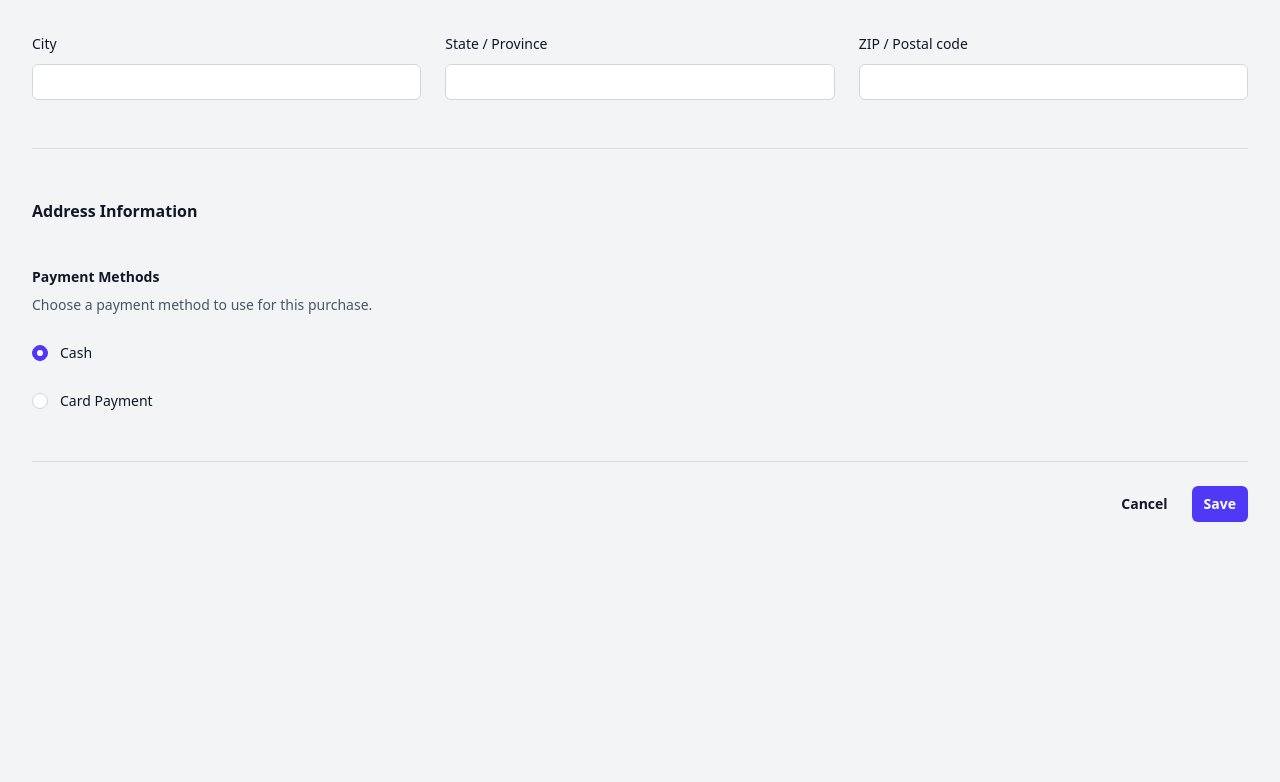
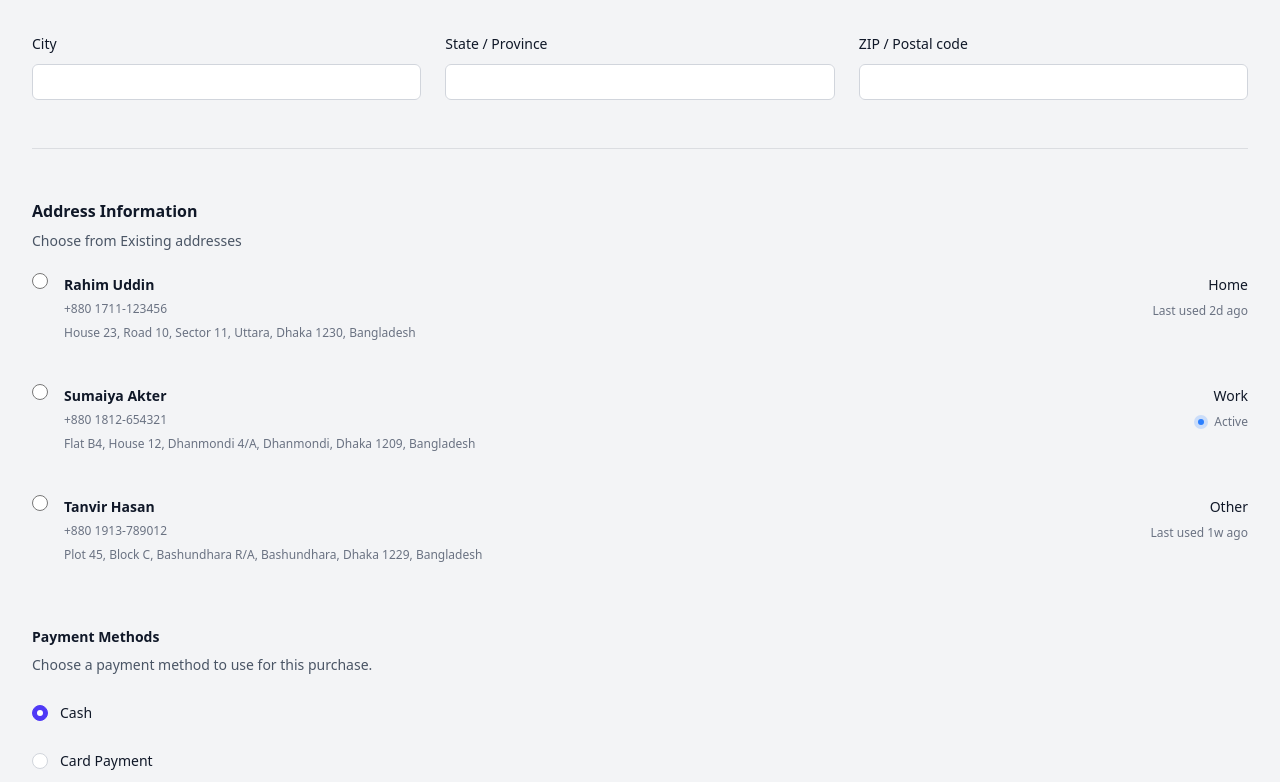
Before and after one commit to emaduddin678/EasyBuyShop-Frontend, a React (Vite) app: page /checkout in a window 1280 px wide. Shown: the part 464-1246 px from the top of the page. Before the commit the page ends 986 px from the top, so only its background shows below. Built offline with nearby package versions, Linux system fonts and the light colour scheme.

Commit message:
address add

```diff
--- a/src/pages/CheckoutPage.jsx
+++ b/src/pages/CheckoutPage.jsx
@@ -5,6 +5,55 @@ import {
 } from "@heroicons/react/24/outline";
 import React from "react";
 import CartFlowbit from "../features/cart/CartFlowbit";
+
+const deliveryAddresses = [
+  {
+    id: "addr_1",
+    fullName: "Rahim Uddin",
+    phone: "+880 1711-123456",
+    email: "rahim.uddin@example.com",
+    streetAddress: "House 23, Road 10, Sector 11",
+    city: "Uttara",
+    state: "Dhaka",
+    postalCode: "1230",
+    country: "Bangladesh",
+    type: "Home",
+    isDefault: true,
+    lastUsed: "2d ago",
+    lastUsedDateTime: "2025-05-27T14:30Z",
+  },
+  {
+    id: "addr_2",
+    fullName: "Sumaiya Akter",
+    phone: "+880 1812-654321",
+    email: "sumaiya.akter@example.com",
+    streetAddress: "Flat B4, House 12, Dhanmondi 4/A",
+    city: "Dhanmondi",
+    state: "Dhaka",
+    postalCode: "1209",
+    country: "Bangladesh",
+    type: "Work",
+    isDefault: false,
+    lastUsed: null,
+  },
+  {
+    id: "addr_3",
+    fullName: "Tanvir Hasan",
+    phone: "+880 1913-789012",
+    email: "tanvir.hasan@example.com",
+    streetAddress: "Plot 45, Block C, Bashundhara R/A",
+    city: "Bashundhara",
+    state: "Dhaka",
+    postalCode: "1229",
+    country: "Bangladesh",
+    type: "Other",
+    isDefault: false,
+    lastUsed: "1w ago",
+    lastUsedDateTime: "2025-05-20T09:00Z",
+  },
+];
+
+
 
 const CheckoutPage = () => {
   return (
@@ -178,8 +227,48 @@ const CheckoutPage = () => {
               Address Information
             </h2>
             <p className="mt-1 text-sm/6 text-gray-600">
+              Choose from Existing addresses
+            </p>
+            <ul role="list" className="divide-y divide-gray-100">
+              {deliveryAddresses.map((item) => (
+                <li key={item.id} className="flex justify-between gap-x-6 py-5">
+                  <div className="flex min-w-0 gap-x-4">
+                    <input type="radio" className="h-4 w-4 border-y-gray-300 text-indigo-500" />
+                    <div className="min-w-0 flex-auto">
+                      <p className="text-sm/6 font-semibold text-gray-900">
+                        {item.fullName}
+                      </p>
+                      <p className="mt-0.5 text-xs/5 text-gray-500">
+                        {item.phone}
+                      </p>
+                      <p className="mt-1 truncate text-xs/5 text-gray-500">
+                        {item.streetAddress}, {item.city}, {item.state}{" "}
+                        {item.postalCode}, {item.country}
+                      </p>
+                    </div>
+                  </div>
+                  <div className="hidden shrink-0 sm:flex sm:flex-col sm:items-end">
+                    <p className="text-sm/6 text-gray-900">{item.type}</p>
+                    {item.lastUsed ? (
+                      <p className="mt-1 text-xs/5 text-gray-500">
+                        Last used{" "}
+                        <time dateTime={item.lastUsedDateTime}>
+                          {item.lastUsed}
+                        </time>
+                      </p>
+                    ) : (
+                      <div className="mt-1 flex items-center gap-x-1.5">
+                        <div className="flex-none rounded-full bg-blue-500/20 p-1">
+                          <div className="size-1.5 rounded-full bg-blue-500" />
+                        </div>
+                        <p className="text-xs/5 text-gray-500">Active</p>
+                      </div>
+                    )}
+                  </div>
+                </li>
+              ))}
+            </ul>
 
-            </p>
             <div className="mt-10 space-y-10">
               <fieldset>
                 <legend className="text-sm/6 font-semibold text-gray-900">
```
